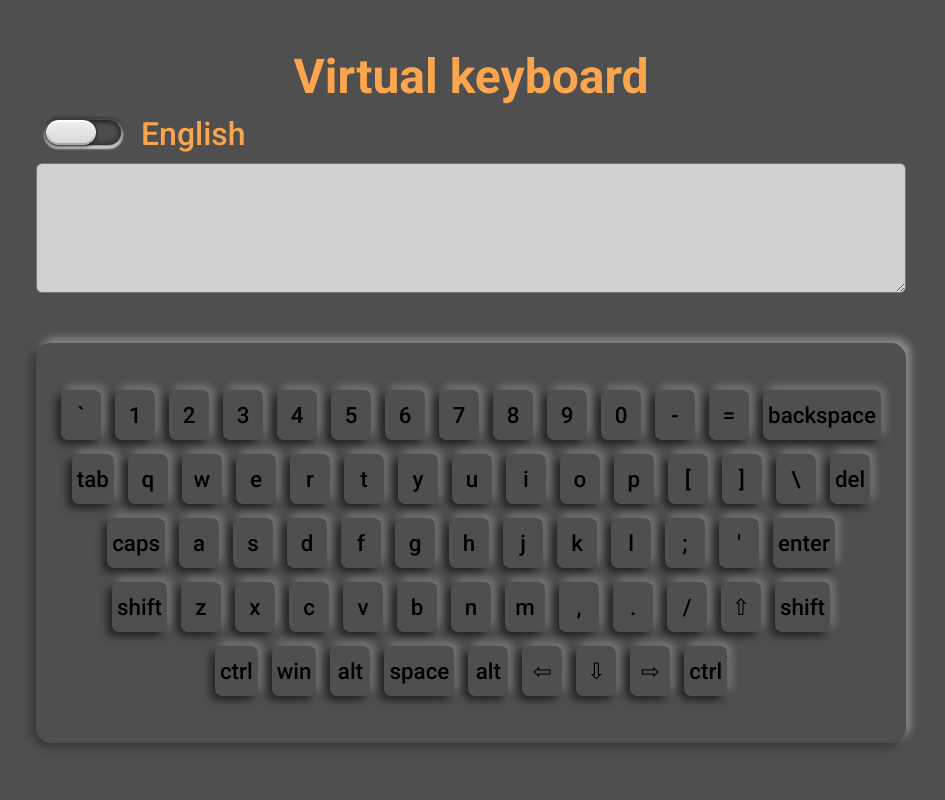
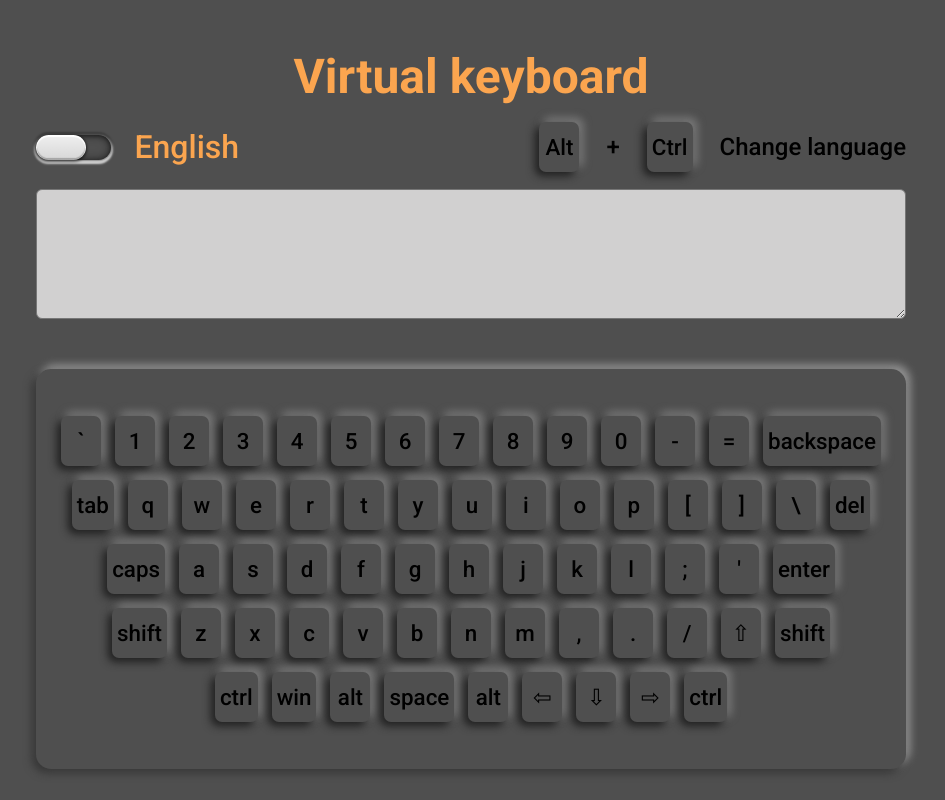
Before and after one commit to Dobroslov/Virtual-Keyboard, a website built with webpack: page src/index.html in a window 1280 px wide. Shown: the whole page, without its empty margins (169-1114 px from the left). Built offline with nearby package versions, Linux system fonts and the light colour scheme; a web font is replaced by a local one.

Commit message:
feat: add info buttons field

```diff
--- a/src/index.js
+++ b/src/index.js
@@ -64,7 +64,7 @@ const Keyboard = {
     input.id = 'toggle-lang';
     input.type = 'checkbox';
     const span = this.createHandleToggleSpan();
-    handlToggle.append(input, span);
+    handlToggle.append(input, span, this.createButtonExample());
     this.updateLangLabel(span);
     document.addEventListener('keydown', (e) => {
       if (e.shiftKey && e.altKey) {
@@ -88,6 +88,25 @@ const Keyboard = {
   updateLangLabel(span) {
     const language = this.locale === 'en' ? 'English' : 'Русский';
     span.innerText = `${language}`;
+  },
+
+  createButtonExample() {
+    const divExample = document.createElement('div');
+    divExample.classList.add('info__buttons');
+    const fistBtn = document.createElement('div');
+    fistBtn.classList.add('key');
+    fistBtn.textContent = 'Alt';
+    const secondBtn = document.createElement('div');
+    secondBtn.classList.add('key');
+    secondBtn.textContent = 'Ctrl';
+    const div = document.createElement('div');
+    div.classList.add('info__buttons_text');
+    div.textContent = '+';
+    const divText = document.createElement('div');
+    divText.classList.add('info__buttons_text');
+    divText.textContent = 'Change language';
+    divExample.append(fistBtn, div, secondBtn, divText);
+    return divExample;
   },
 
   createTextarea() {
--- a/src/main.scss
+++ b/src/main.scss
@@ -57,6 +57,18 @@ body {
   margin: 1em;
   color: #fba54f;
 }
+
+.info__buttons {
+  display: flex;
+  align-items: center;
+  gap: 20px;
+  margin-left: 270px;
+}
+
+.info__buttons_text {
+  font-size: 1.5rem;
+}
+
 .keyboard__keys {
   width: 100%;
   padding: 40px 10px;
@@ -126,8 +138,11 @@ body {
 
 // Checkbox language
 .checkbox-wrapper {
-  margin: 10px;
-  width: 260px;
+  margin: 10px 0;
+  width: 100%;
+  display: flex;
+  align-items: center;
+  justify-content: space-between;
 }
 
 .checkbox-wrapper input[type='checkbox'] {
```
Also changed, not shown: src/index.html (+0 -95 lines).
